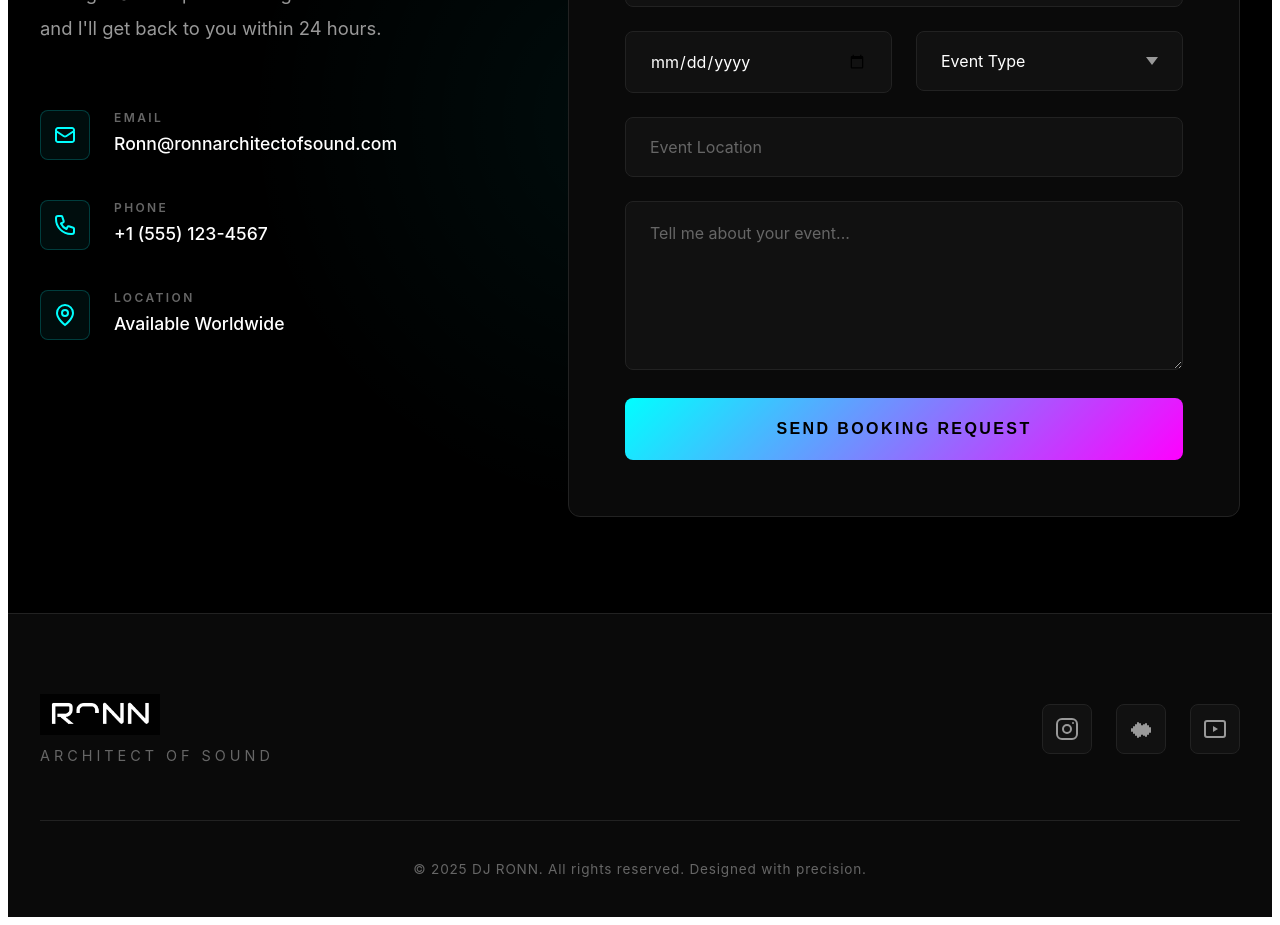
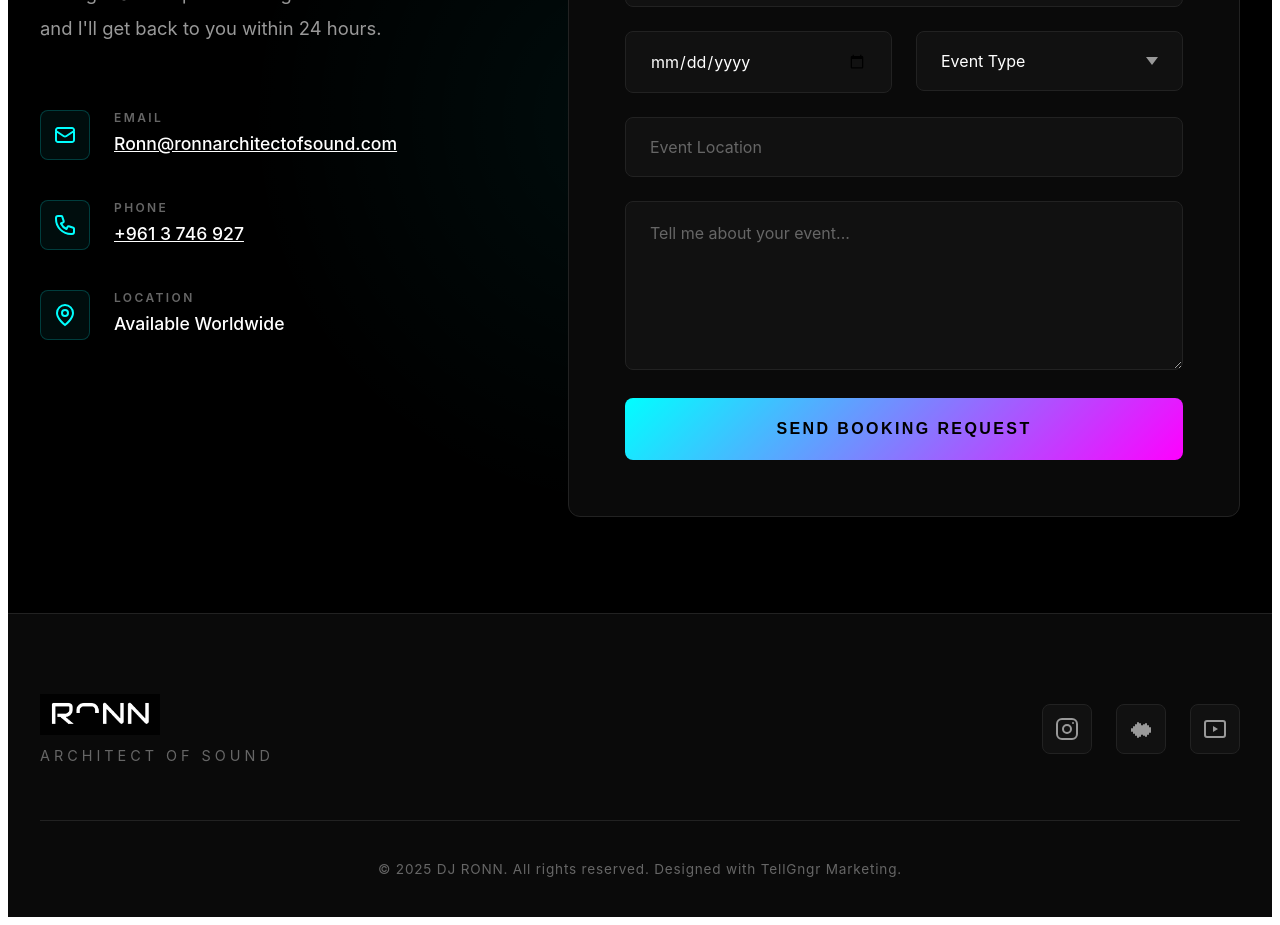
Before and after one commit to megvargian/dj-portfolio, a Nuxt app: page / in a window 1280 px wide. Shown: the part 6020-6945 px from the top of the page. Built offline with nearby package versions, Linux system fonts and the light colour scheme.

Commit message:
change stuff

```diff
--- a/app.vue
+++ b/app.vue
@@ -56,7 +56,7 @@
           <div class="mobile-menu-footer">
             <div class="mobile-menu-contact">
               <span class="contact-label">EMAIL</span>
-              <span class="contact-value">Ronn@ronnarchitectofsound.com</span>
+              <a href="mailto:Ronn@ronnarchitectofsound.com" class="contact-value">Ronn@ronnarchitectofsound.com</a>
             </div>
             <div class="mobile-menu-social">
               <a href="#" aria-label="Instagram">
@@ -322,7 +322,7 @@
                 </div>
                 <div>
                   <span class="detail-label">EMAIL</span>
-                  <span class="detail-value">Ronn@ronnarchitectofsound.com</span>
+                  <a href="mailto:Ronn@ronnarchitectofsound.com" class="detail-value">Ronn@ronnarchitectofsound.com</a>
                 </div>
               </div>
               <div class="detail-item">
@@ -333,7 +333,7 @@
                 </div>
                 <div>
                   <span class="detail-label">PHONE</span>
-                  <span class="detail-value">+1 (555) 123-4567</span>
+                  <a href="tel:+9613746927" class="detail-value">+961 3 746 927</a>
                 </div>
               </div>
               <div class="detail-item">
@@ -505,7 +505,7 @@
           </div>
         </div>
         <div class="footer-bottom">
-          <p>&copy; 2025 DJ RONN. All rights reserved. Designed with precision.</p>
+          <p>&copy; 2025 DJ RONN. All rights reserved. Designed with TellGngr Marketing.</p>
         </div>
       </div>
     </footer>
```
